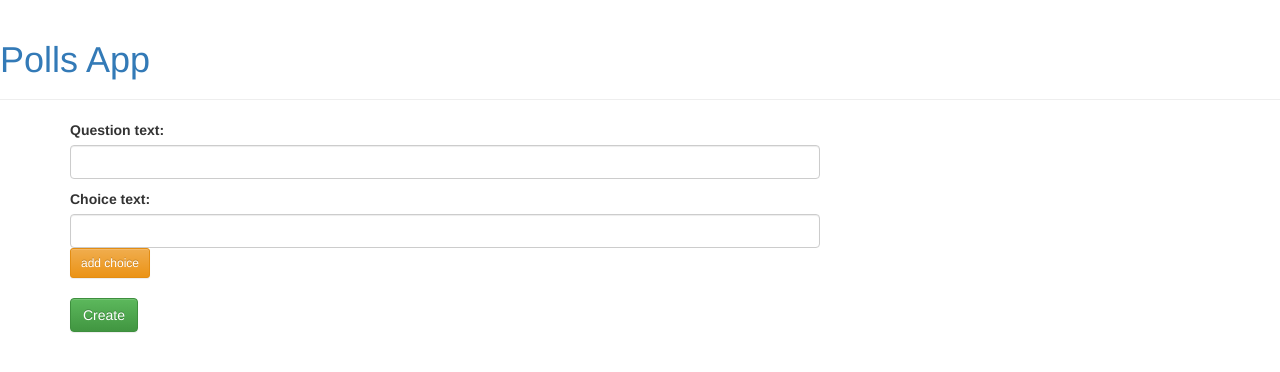
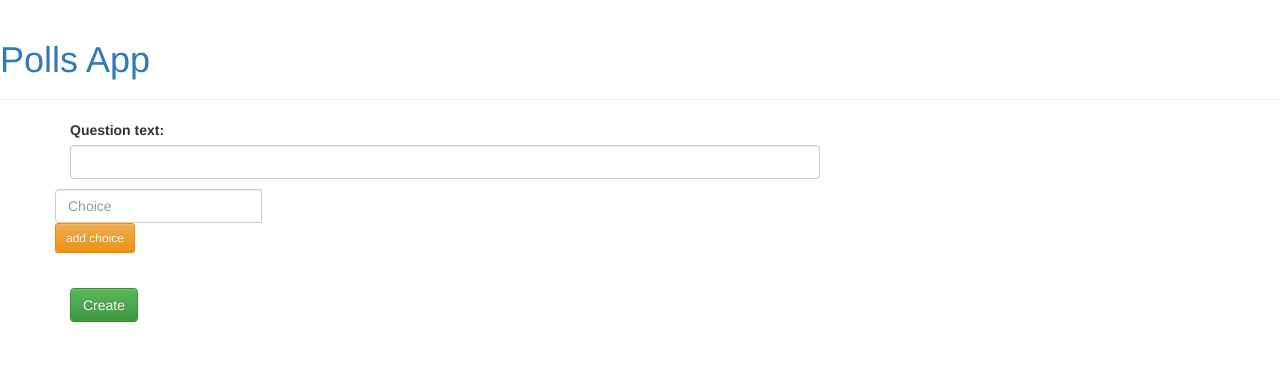
Before and after one commit to zwernberg/polls, a Django app: page /polls/create/ in a window 1280 px wide. Shown: the top 372 px of the page. Run offline with Django 3.2, Linux system fonts and the light colour scheme; some libraries are stand-ins or nearby versions.

Commit message:
stylize create form inputs

```diff
--- a/polls/templates/polls/create.html
+++ b/polls/templates/polls/create.html
@@ -3,7 +3,7 @@
 {% block extrahead %}
 <script type="text/javascript">
     $(function() {
-        $('#create-form div#choice-forms-container div').formset({
+        $('#create-form div#choice-forms-container div div').formset({
             prefix: '{{ choice_form.prefix }}',
             deleteCssClass: 'btn btn-danger btn-sm',
             addCssClass: 'btn btn-warning btn-sm'
@@ -23,12 +23,19 @@
 {% block content %}
 <form id="create-form" action="" method="post">
     {% csrf_token %} {{ form.as_p }} {{ choice_form.management_form }} {{ choice_form.non_form_errors }}
+            <div class="input-group input-group-lg">
+
     <div id="choice-forms-container">
         {% for form in choice_form %} {{ form.id }}
-        <div class="inline {{ choice_form.prefix }}">
-            {{ form.choice_text.errors }} {{ form.choice_text.label_tag }} {{ form.choice_text }}
+        <div class="form-group row {{ choice_form.prefix }}">
+            <div class="form-group">
+
+            <input class="form-control" id="id_choice_set-{{ forloop.counter }}-choice_text" maxlength="200" name="choice_set-{{ forloop.counter }}-choice_text" placeholder="Choice" type="text">
+            </div>
+            {{ form.choice_text.errors }}
         </div>
         {% endfor %}
+        </div>
 
     </div>
     <br />
```
